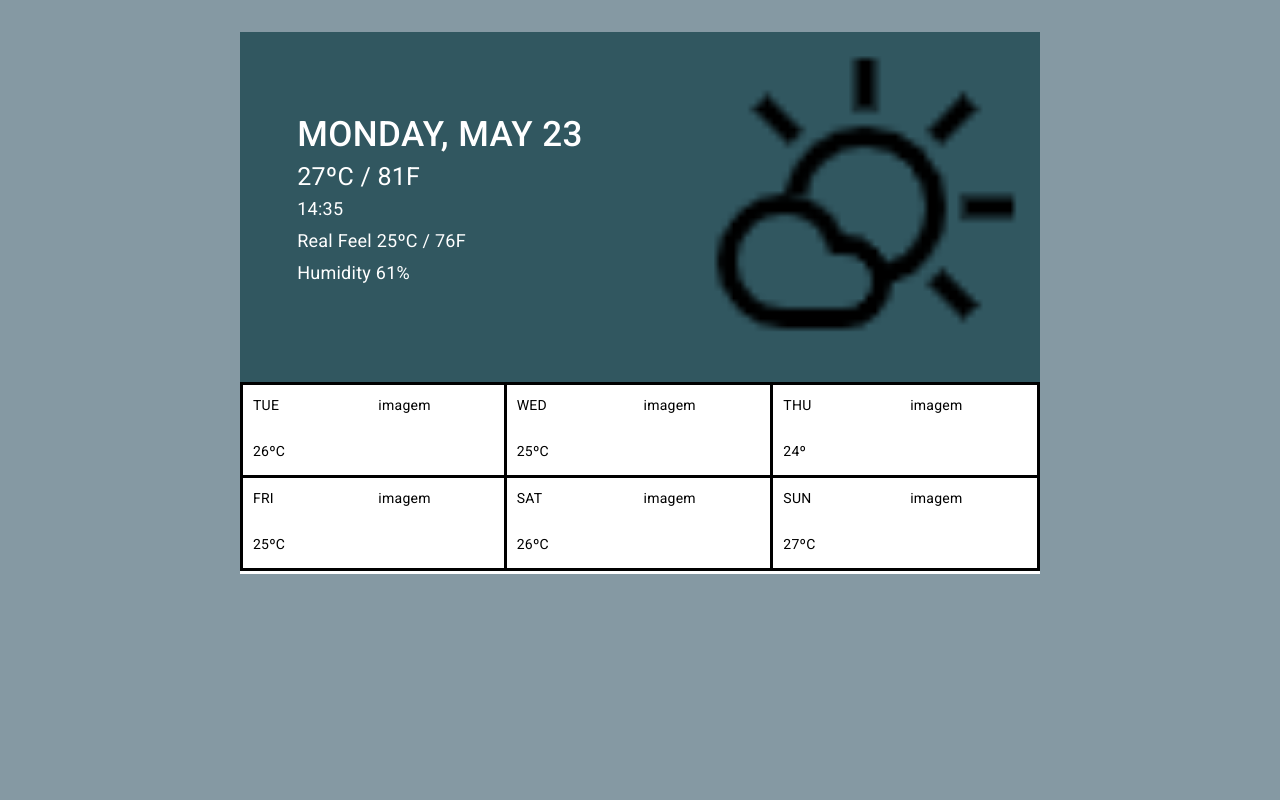
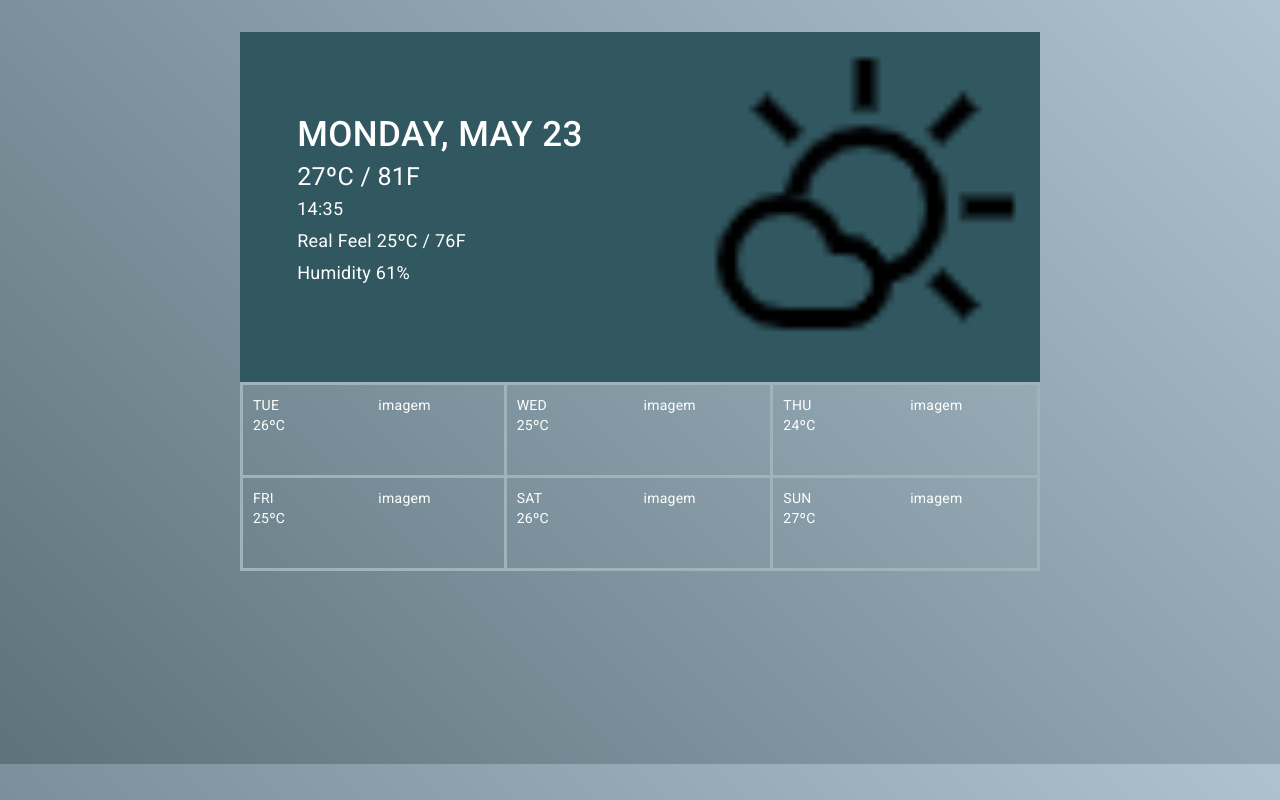
Before and after one commit to F3l1p3ee/weather-app, an Angular app: page / in a window 1280 px wide. Built offline with nearby package versions, Linux system fonts and the light colour scheme.

Commit message:
Adicionando background degrade e ajustando texto dos small cards

```diff
--- a/src/app/components/big-card/big-card.component.css
+++ b/src/app/components/big-card/big-card.component.css
@@ -6,7 +6,6 @@
     grid-template-columns: repeat(2 ,1fr);
     /* Dispondo duas colunas para separar as divs weather-info e weather-image */
     background-color: #315760;
-    color: white;
     /* Estlizando cor de fundo */
 }
 
--- a/src/app/components/small-card/small-card.component.css
+++ b/src/app/components/small-card/small-card.component.css
@@ -2,7 +2,6 @@
     display: grid;
     grid-template-rows: repeat(2, 1fr);
 
-    background-color: white;
     /* #8ea2ae */
 }
 
@@ -21,36 +20,36 @@
 }
 
 #square1 {
-    border-left: 3px solid black;
-    border-top: 3px solid black;
-    border-right: 3px solid black;
-    border-bottom: 3px solid black;
+    border-left: 3px solid #9fb3bd;
+    border-top: 3px solid #9fb3bd;
+    border-right: 3px solid #9fb3bd;
+    border-bottom: 3px solid #9fb3bd;
 }
 
 #square2 {
-    border-top: 3px solid black;
-    border-right: 3px solid black;
-    border-bottom: 3px solid black;
+    border-top: 3px solid #9fb3bd;
+    border-right: 3px solid #9fb3bd;
+    border-bottom: 3px solid #9fb3bd;
 }
 
 #square3 {
-    border-top: 3px solid black;
-    border-right: 3px solid black;
-    border-bottom: 3px solid black;
+    border-top: 3px solid #9fb3bd;
+    border-right: 3px solid #9fb3bd;
+    border-bottom: 3px solid #9fb3bd;
 }
 
 #square4 {
-    border-right: 3px solid black;
-    border-bottom: 3px solid black;
-    border-left: 3px solid black;
+    border-right: 3px solid #9fb3bd;
+    border-bottom: 3px solid #9fb3bd;
+    border-left: 3px solid #9fb3bd;
 }
 
 #square5 {
-    border-bottom: 3px solid black;
-    border-right: 3px solid black;
+    border-bottom: 3px solid #9fb3bd;
+    border-right: 3px solid #9fb3bd;
 }
 
 #square6 {
-    border-bottom: 3px solid black;
-    border-right: 3px solid black;
+    border-bottom: 3px solid #9fb3bd;
+    border-right: 3px solid #9fb3bd;
 }
--- a/src/app/components/small-card/small-card.component.html
+++ b/src/app/components/small-card/small-card.component.html
@@ -1,37 +1,37 @@
 <div class="small-card-container">
     <div class="card-col">
         <div class="col-square" id="square1">
-            <span>TUE</span>
+            <span>TUE <br> 26ºC </span>
             <p>imagem</p>
-            <span>26ºC</span>
+            <!-- <span>26ºC</span> -->
         </div>
         <div class="col-square" id="square2">
-            <span>WED</span>
+            <span>WED <br> 25ºC </span>
             <p>imagem</p>
-            <span>25ºC</span>
+            <!-- <span>25ºC</span> -->
         </div>
         <div class="col-square" id="square3">
-            <span>THU</span>
+            <span>THU <br>24ºC </span>
             <p>imagem</p>
-            <span>24º</span>
+            <!-- <span>24º</span> -->
         </div>
     </div>
 
     <div class="card-col">
         <div class="col-square" id="square4">
-            <span>FRI</span>
+            <span>FRI <br> 25ºC </span>
             <p>imagem</p>
-            <span>25ºC</span>
+            <!-- <span>25ºC</span> -->
         </div>
         <div class="col-square" id="square5">
-            <span>SAT</span>
+            <span>SAT <br> 26ºC </span>
             <p>imagem</p>
-            <span>26ºC</span>
+            <!-- <span>26ºC</span> -->
         </div>
         <div class="col-square" id="square6">
-            <span>SUN</span>
+            <span>SUN <br> 27ºC </span>
             <p>imagem</p>
-            <span>27ºC</span>
+            <!-- <span>27ºC</span> -->
         </div>
     </div>
 </div>
--- a/src/styles.css
+++ b/src/styles.css
@@ -3,7 +3,6 @@
 body {
     margin: 0;
     font-family: Roboto, "Helvetica Neue", sans-serif;
-    /* color: white; */
-
-    background-color: #8599a3;
+    color: white;
+    background-image: linear-gradient(45deg, #5d737c,#afc3cf);
 }
```
